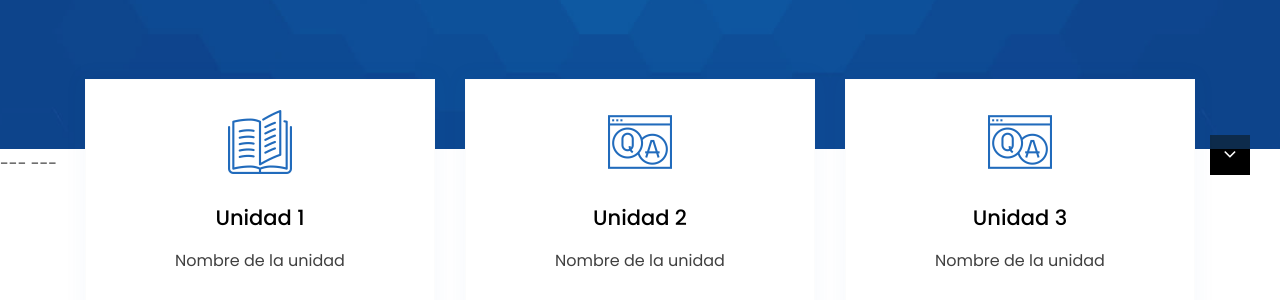
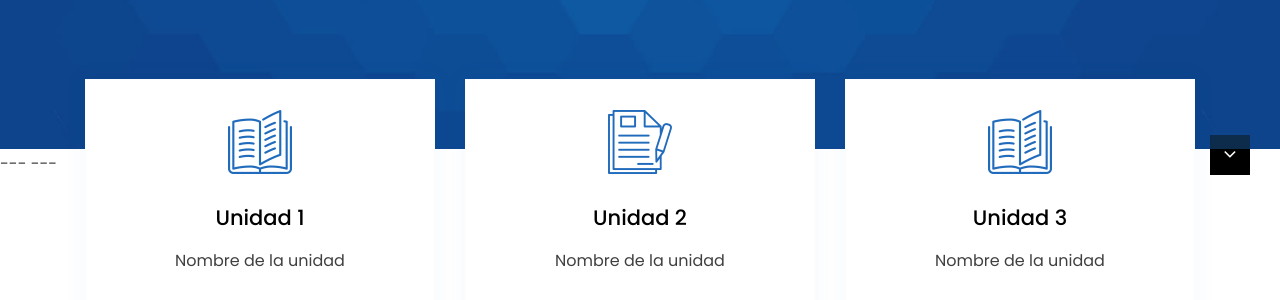
Before and after one commit to trazzos/upaded, a Jekyll site: the page built from index.html, in a window 1280 px wide. Shown: the part 695-995 px from the top of the page. Built offline with Jekyll 4.4.1, drawn with Linux system fonts in a browser that asks for light colours.

Commit message:
Update from Forestry.io jrosales9@gmail.com updated _includes/header_bottom_area.html

```diff
--- a/_includes/header_bottom_area.html
+++ b/_includes/header_bottom_area.html
@@ -19,31 +19,31 @@
                     </div>
                 </div>
                 <div class="col-md-6 col-lg-4">
-                    <div class="headline-box wow fadeInUp" data-wow-duration="2s" style="visibility: visible; animation-duration: 2s; animation-name: fadeInUp;">
+                    <div class="headline-box m-0 wow fadeInUp" data-wow-duration="2s" style="visibility: visible; animation-duration: 2s; animation-name: fadeInUp;">
                         <div class="headline-logo">
-                            <a href="/pages/faq/"><img src="{{site.baseurl}}/assets/images/service-icon.png" alt="Question Answer"></a>
+                            <a href="/docs/left-sidebar-example"><img src="{{site.baseurl}}/assets/images/service-icon3.png" alt="Documentation"></a>
                         </div>
                         <div class="headline-content">
-                            <h4 class="heading-4"><a href="/pages/faq/">Unidad 2 </a></h4>
+                            <h4 class="heading-4"><a href="/docs/left-sidebar-example">Unidad 2 </a></h4>
                             <p> Nombre de la unidad </p>
-                            <a href="/pages/faq/" class="btn btn-style3">Ingresar</a>
+                            <a href="/docs/left-sidebar-example" class="btn btn-style3">Ingresar</a>
                         </div>
                     </div>
                 </div>
                 <div class="col-md-6 col-lg-4">
-                    <div class="headline-box wow fadeInUp" data-wow-duration="3s" style="visibility: visible; animation-duration: 2s; animation-name: fadeInUp;">
+                    <div class="headline-box wow fadeInUp" data-wow-duration="3s" style="visibility:visible; animation-duration:3s; animation-name:fadeInUp;">
                         <div class="headline-logo">
-                            <a href="/pages/faq/"><img src="{{site.baseurl}}/assets/images/service-icon.png" alt="Question Answer"></a>
+                            <a href="/pages/explore-topics/"><img src="{{site.baseurl}}/assets/images/service-icon2.png" alt="Knowledge Base"></a>
                         </div>
                         <div class="headline-content">
-                            <h4 class="heading-4"><a href="/pages/faq/">Unidad 3 </a></h4>
+                            <h4 class="heading-4"><a href="/pages/explore-topics/">Unidad 3 </a></h4>
                             <p> Nombre de la unidad </p>
-                            <a href="/pages/faq/" class="btn btn-style3">Ingresar</a>
+                            <a href="/pages/explore-topics/" class="btn btn-style3">Ingresar</a>
                         </div>
                     </div>
                 </div>
                 <div class="col-md-6 col-lg-4">
-                    <div class="headline-box m-0 wow fadeInUp" data-wow-duration="4s" style="visibility: visible; animation-duration: 3s; animation-name: fadeInUp;">
+                    <div class="headline-box m-0 wow fadeInUp" data-wow-duration="4s" style="visibility: visible; animation-duration: 4s; animation-name: fadeInUp;">
                         <div class="headline-logo">
                             <a href="/docs/left-sidebar-example"><img src="{{site.baseurl}}/assets/images/service-icon3.png" alt="Documentation"></a>
                         </div>
```
